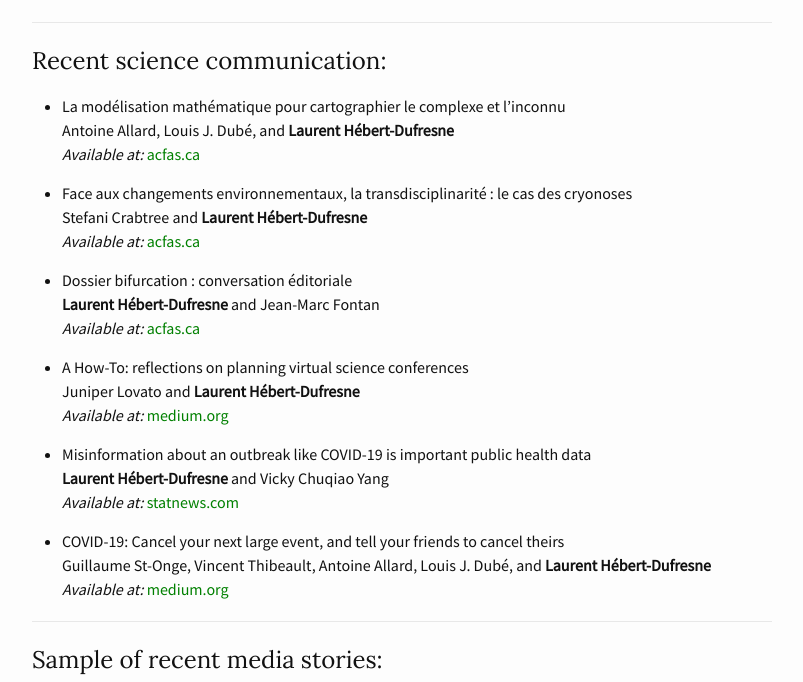
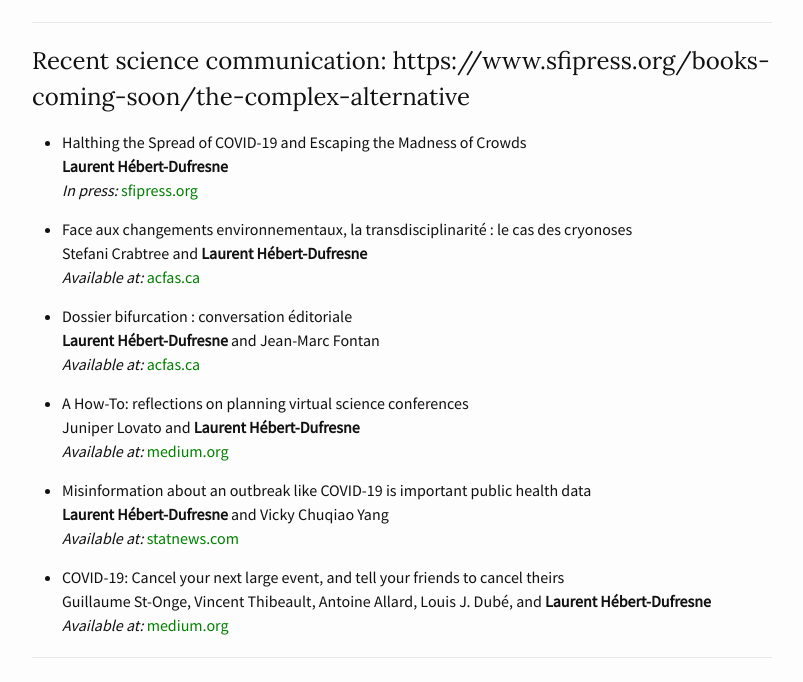
Before and after one commit to laurenthebertdufresne/laurenthebertdufresne.github.io, a Jekyll site: the page built from _pages/media.md, in a window 1280 px wide and 900 px high, scrolled down 1180 px, cut to the strip 218-900 px from the top of the window. Shown: the whole strip, without its empty margins (238-1041 px from the left). Built offline with Jekyll 4.4.1, drawn with Linux system fonts in a browser that asks for light colours.

Commit message:
New writing

```diff
--- a/_pages/media.md
+++ b/_pages/media.md
@@ -19,11 +19,11 @@ weight: 4
 
 * * *
 
-# Recent science communication:
+# Recent science communication:  https://www.sfipress.org/books-coming-soon/the-complex-alternative
 
-*   La modélisation mathématique pour cartographier le complexe et l’inconnu
-    Antoine Allard, Louis J. Dubé, and **Laurent Hébert-Dufresne**
-    _Available at:_ [acfas.ca](https://www.acfas.ca/publications/magazine/2020/09/modelisation-mathematique-cartographier-complexe-inconnu)
+*   Halthing the Spread of COVID-19 and Escaping the Madness of Crowds
+    **Laurent Hébert-Dufresne**
+    _In press:_ [sfipress.org](https://www.sfipress.org/books-coming-soon/the-complex-alternative)
 
 *   Face aux changements environnementaux, la transdisciplinarité : le cas des cryonoses
     Stefani Crabtree and **Laurent Hébert-Dufresne**
```
Also changed, not shown: _includes/peer-reviewed.md (+3 -3 lines), 2 other files.
